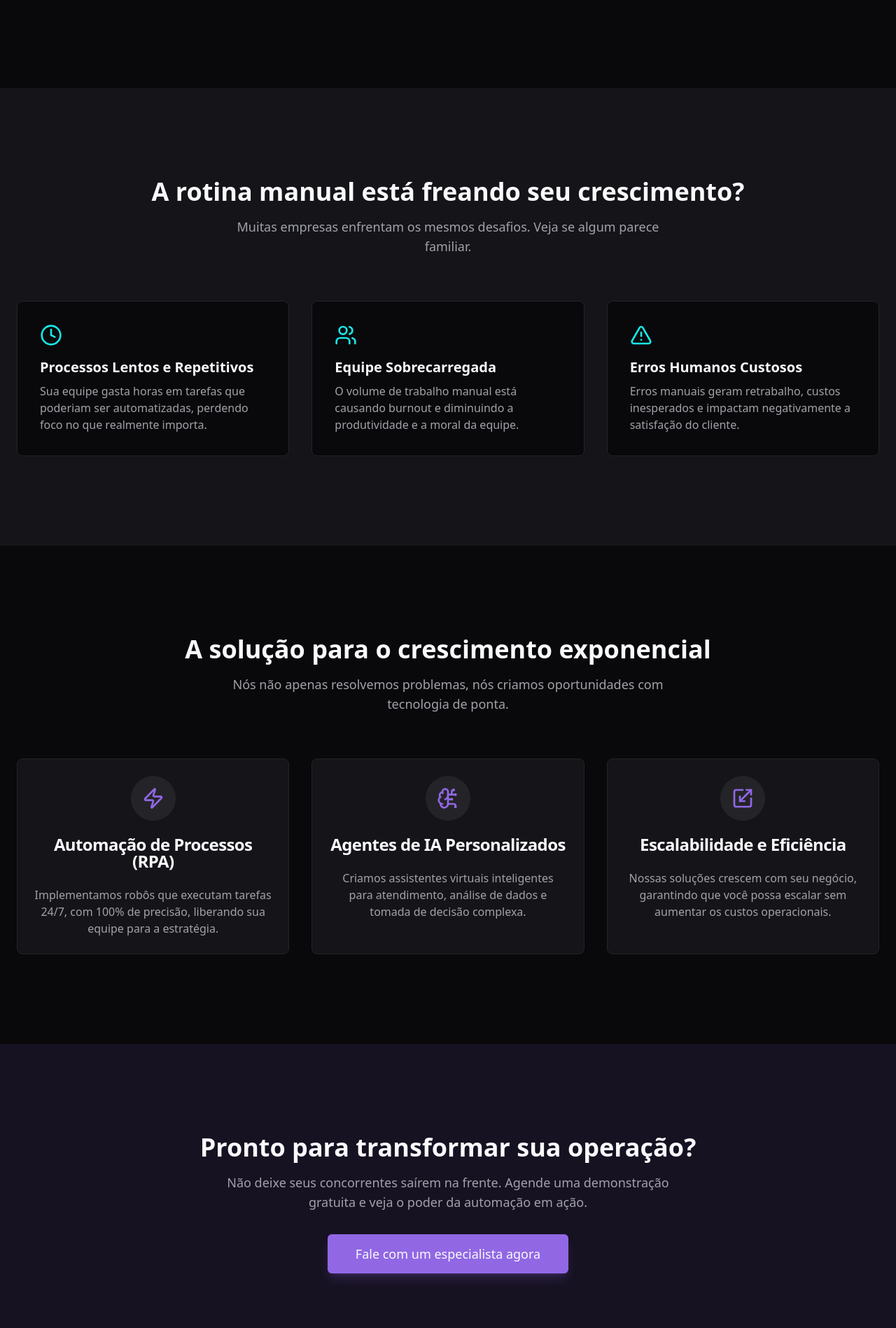
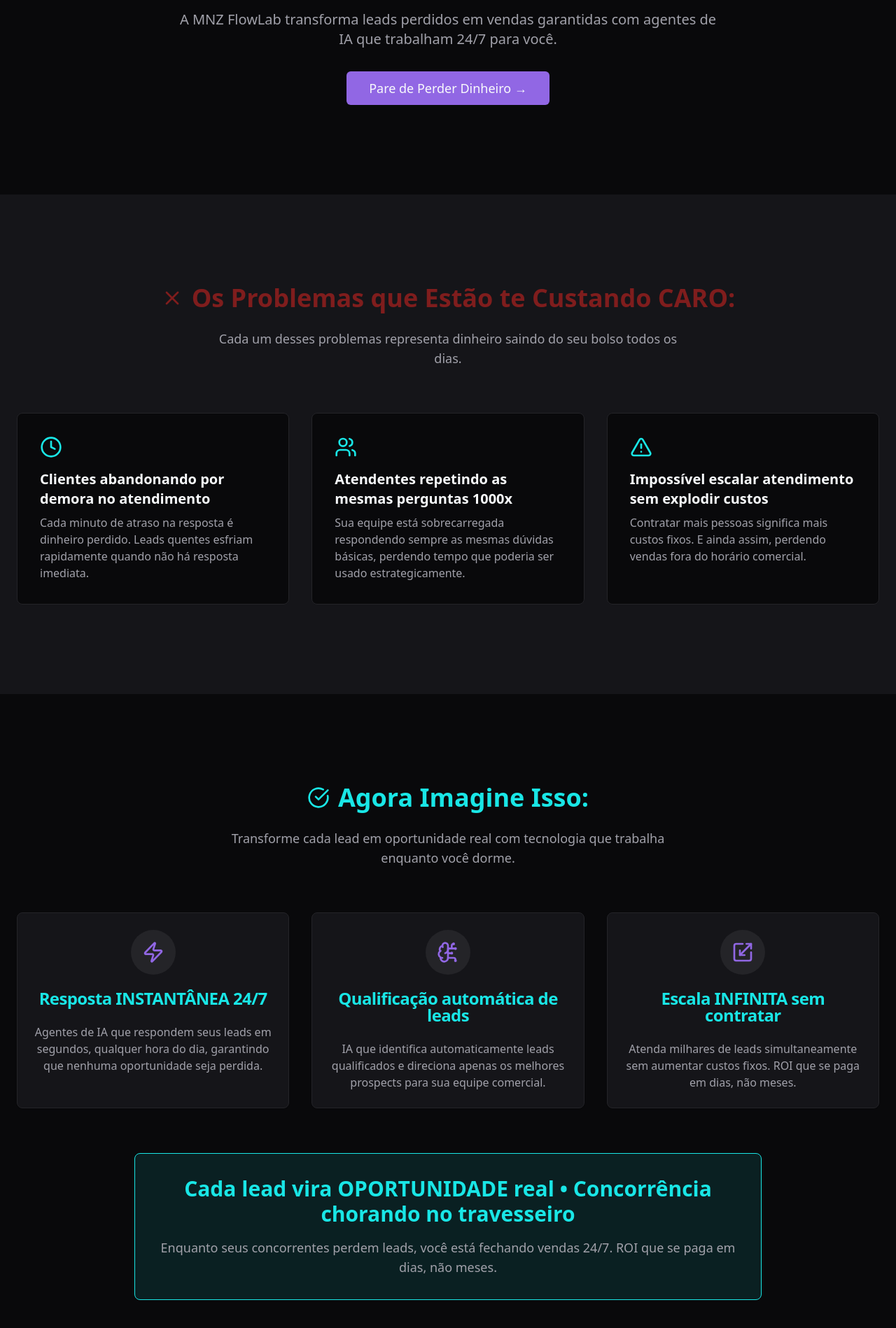
Before and after one commit to menezessluciana/mnzflowlablp, a React (Vite) app: page / in a window 1280 px wide. Shown: the part 722-2620 px from the top of the page at 70% size. Built offline with nearby package versions, Linux system fonts and the light colour scheme.

Commit message:
Refine landing page content
Update the landing page content with information from the attached images.

```diff
--- a/src/pages/Index.tsx
+++ b/src/pages/Index.tsx
@@ -3,41 +3,41 @@ import Header from "@/components/Header";
 import Footer from "@/components/Footer";
 import { Button } from "@/components/ui/button";
 import { Card, CardContent, CardHeader, CardTitle } from "@/components/ui/card";
-import { CheckCircle, Zap, BrainCircuit, Scaling, AlertTriangle, Clock, Users } from "lucide-react";
+import { CheckCircle, Zap, BrainCircuit, Scaling, AlertTriangle, Clock, Users, X } from "lucide-react";
 
 const painPoints = [
   {
     icon: <Clock className="h-8 w-8 text-secondary" />,
-    title: "Processos Lentos e Repetitivos",
-    description: "Sua equipe gasta horas em tarefas que poderiam ser automatizadas, perdendo foco no que realmente importa.",
+    title: "Clientes abandonando por demora no atendimento",
+    description: "Cada minuto de atraso na resposta é dinheiro perdido. Leads quentes esfriam rapidamente quando não há resposta imediata.",
   },
   {
     icon: <Users className="h-8 w-8 text-secondary" />,
-    title: "Equipe Sobrecarregada",
-    description: "O volume de trabalho manual está causando burnout e diminuindo a produtividade e a moral da equipe.",
+    title: "Atendentes repetindo as mesmas perguntas 1000x",
+    description: "Sua equipe está sobrecarregada respondendo sempre as mesmas dúvidas básicas, perdendo tempo que poderia ser usado estrategicamente.",
   },
   {
     icon: <AlertTriangle className="h-8 w-8 text-secondary" />,
-    title: "Erros Humanos Custosos",
-    description: "Erros manuais geram retrabalho, custos inesperados e impactam negativamente a satisfação do cliente.",
+    title: "Impossível escalar atendimento sem explodir custos",
+    description: "Contratar mais pessoas significa mais custos fixos. E ainda assim, perdendo vendas fora do horário comercial.",
   },
 ];
 
 const solutions = [
   {
     icon: <Zap className="h-8 w-8 text-primary" />,
-    title: "Automação de Processos (RPA)",
-    description: "Implementamos robôs que executam tarefas 24/7, com 100% de precisão, liberando sua equipe para a estratégia.",
+    title: "Resposta INSTANTÂNEA 24/7",
+    description: "Agentes de IA que respondem seus leads em segundos, qualquer hora do dia, garantindo que nenhuma oportunidade seja perdida.",
   },
   {
     icon: <BrainCircuit className="h-8 w-8 text-primary" />,
-    title: "Agentes de IA Personalizados",
-    description: "Criamos assistentes virtuais inteligentes para atendimento, análise de dados e tomada de decisão complexa.",
+    title: "Qualificação automática de leads",
+    description: "IA que identifica automaticamente leads qualificados e direciona apenas os melhores prospects para sua equipe comercial.",
   },
   {
     icon: <Scaling className="h-8 w-8 text-primary" />,
-    title: "Escalabilidade e Eficiência",
-    description: "Nossas soluções crescem com seu negócio, garantindo que você possa escalar sem aumentar os custos operacionais.",
+    title: "Escala INFINITA sem contratar",
+    description: "Atenda milhares de leads simultaneamente sem aumentar custos fixos. ROI que se paga em dias, não meses.",
   },
 ];
 
@@ -49,14 +49,19 @@ const Index = () => {
         {/* ATTENTION */}
         <section className="relative pt-48 pb-32 text-center" style={{ background: 'radial-gradient(ellipse at bottom, var(--background) 0%, #10101a 100%)' }}>
           <div className="container mx-auto px-6 animate-fade-in-up">
-            <h1 className="text-4xl md:text-6xl font-bold tracking-tight mb-4">
-              Sua empresa está presa em tarefas manuais?
+            <h1 className="text-4xl md:text-7xl font-bold tracking-tight mb-6">
+              <span className="text-destructive">Quanto Dinheiro Você Perdeu</span><br />
+              <span className="text-foreground">Ontem por Não Responder</span><br />
+              <span className="text-secondary">Leads?</span>
             </h1>
+            <p className="text-xl md:text-2xl text-secondary font-semibold max-w-4xl mx-auto mb-4">
+              E hoje? Amanhã? Semana que vem? Isso TEM que parar. AGORA
+            </p>
             <p className="text-lg md:text-xl text-muted-foreground max-w-3xl mx-auto mb-8">
-              A MNZ FlowLab liberta o potencial da sua equipe com automação inteligente e agentes de IA, transformando seus processos e impulsionando resultados.
+              A MNZ FlowLab transforma leads perdidos em vendas garantidas com agentes de IA que trabalham 24/7 para você.
             </p>
             <Button size="lg" className="text-lg px-8 py-6">
-              Descubra como →
+              Pare de Perder Dinheiro →
             </Button>
           </div>
         </section>
@@ -65,12 +70,15 @@ const Index = () => {
         <section className="bg-card">
           <div className="container mx-auto px-6">
             <div className="text-center mb-16">
-              <h2 className="text-3xl md:text-4xl font-bold">A rotina manual está freando seu crescimento?</h2>
-              <p className="text-lg text-muted-foreground mt-4 max-w-2xl mx-auto">Muitas empresas enfrentam os mesmos desafios. Veja se algum parece familiar.</p>
+              <div className="flex items-center justify-center mb-6">
+                <X className="h-8 w-8 text-destructive mr-3" />
+                <h2 className="text-3xl md:text-4xl font-bold text-destructive">Os Problemas que Estão te Custando CARO:</h2>
+              </div>
+              <p className="text-lg text-muted-foreground mt-4 max-w-2xl mx-auto">Cada um desses problemas representa dinheiro saindo do seu bolso todos os dias.</p>
             </div>
             <div className="grid md:grid-cols-3 gap-8">
               {painPoints.map((point, index) => (
-                <div key={index} className="bg-background p-8 rounded-lg border border-border transform hover:scale-105 hover:border-primary transition-all duration-300">
+                <div key={index} className="bg-background p-8 rounded-lg border border-border transform hover:scale-105 hover:border-destructive transition-all duration-300">
                   <div className="mb-4">{point.icon}</div>
                   <h3 className="text-xl font-bold mb-2">{point.title}</h3>
                   <p className="text-muted-foreground">{point.description}</p>
@@ -84,15 +92,18 @@ const Index = () => {
         <section>
           <div className="container mx-auto px-6">
             <div className="text-center mb-16">
-              <h2 className="text-3xl md:text-4xl font-bold">A solução para o crescimento exponencial</h2>
-              <p className="text-lg text-muted-foreground mt-4 max-w-2xl mx-auto">Nós não apenas resolvemos problemas, nós criamos oportunidades com tecnologia de ponta.</p>
+              <div className="flex items-center justify-center mb-6">
+                <CheckCircle className="h-8 w-8 text-secondary mr-3" />
+                <h2 className="text-3xl md:text-4xl font-bold text-secondary">Agora Imagine Isso:</h2>
+              </div>
+              <p className="text-lg text-muted-foreground mt-4 max-w-2xl mx-auto">Transforme cada lead em oportunidade real com tecnologia que trabalha enquanto você dorme.</p>
             </div>
             <div className="grid md:grid-cols-3 gap-8">
               {solutions.map((solution, index) => (
-                <Card key={index} className="bg-card border-border text-center">
+                <Card key={index} className="bg-card border-border text-center hover:border-secondary transition-colors">
                   <CardHeader>
                     <div className="mx-auto bg-muted p-4 rounded-full w-fit mb-4">{solution.icon}</div>
-                    <CardTitle>{solution.title}</CardTitle>
+                    <CardTitle className="text-secondary">{solution.title}</CardTitle>
                   </CardHeader>
                   <CardContent>
                     <p className="text-muted-foreground">{solution.description}</p>
@@ -100,18 +111,29 @@ const Index = () => {
                 </Card>
               ))}
             </div>
+
+            <div className="text-center mt-16">
+              <div className="bg-secondary/10 border border-secondary rounded-lg p-8 max-w-4xl mx-auto">
+                <h3 className="text-2xl md:text-3xl font-bold text-secondary mb-4">
+                  Cada lead vira OPORTUNIDADE real • Concorrência chorando no travesseiro
+                </h3>
+                <p className="text-lg text-muted-foreground">
+                  Enquanto seus concorrentes perdem leads, você está fechando vendas 24/7. ROI que se paga em dias, não meses.
+                </p>
+              </div>
+            </div>
           </div>
         </section>
 
         {/* ACTION */}
         <section className="bg-primary/10">
           <div className="container mx-auto px-6 text-center">
-            <h2 className="text-3xl md:text-4xl font-bold mb-4">Pronto para transformar sua operação?</h2>
+            <h2 className="text-3xl md:text-4xl font-bold mb-4">Pare de Perder Dinheiro HOJE!</h2>
             <p className="text-lg text-muted-foreground max-w-2xl mx-auto mb-8">
-              Não deixe seus concorrentes saírem na frente. Agende uma demonstração gratuita e veja o poder da automação em ação.
+              Cada minuto que passa é dinheiro indo embora. Agende uma demonstração gratuita e veja como seus leads podem virar vendas automaticamente.
             </p>
             <Button size="lg" variant="default" className="text-lg px-10 py-7 shadow-lg shadow-primary/20 hover:shadow-xl hover:shadow-primary/40 transition-shadow">
-              Fale com um especialista agora
+              Quero Parar de Perder Leads AGORA
             </Button>
           </div>
         </section>
```
